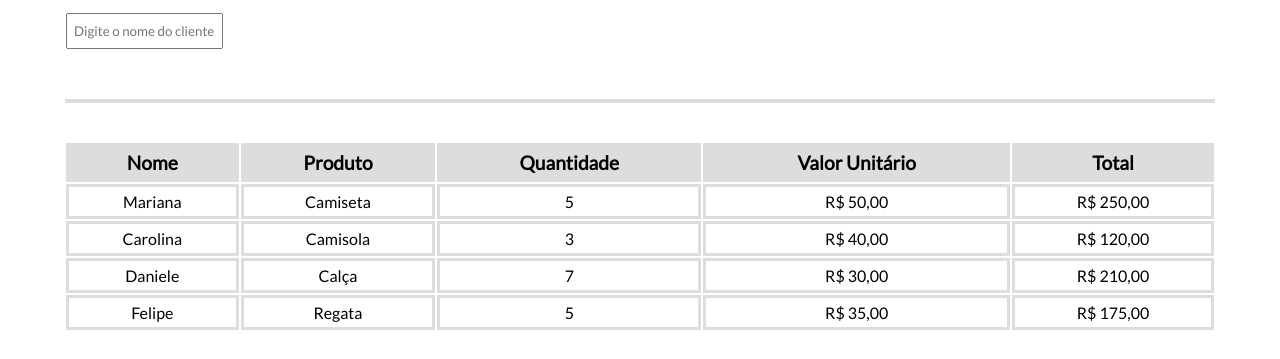
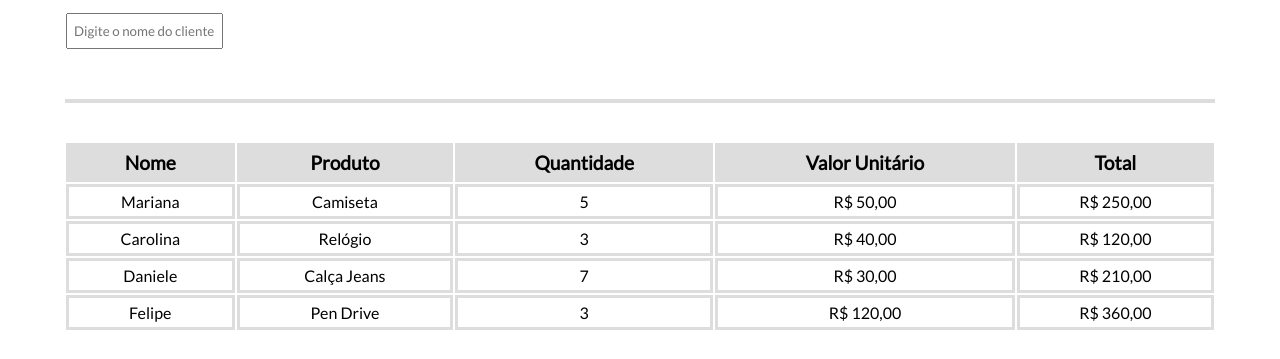
Before and after one commit to SbgVit0r/ProjetoLuyra, a plain HTML site: page index.html in a window 1280 px wide. Shown: the part 239-598 px from the top of the page. Drawn offline with Linux system fonts and the light colour scheme.

Commit message:
More items

```diff
--- a/index.html
+++ b/index.html
@@ -37,7 +37,7 @@
         </tr>
         <tr class="cliente">
             <td class="info-nome">Carolina</td>
-            <td class="info-produto">Camisola</td>
+            <td class="info-produto">Relógio</td>
             <td class="info-qtd">3</td>
             <td class="info-valor">40</td>
             <td class="info-total"></td>
@@ -45,7 +45,7 @@
         </tr>
         <tr class="cliente">
             <td class="info-nome">Daniele</td>
-            <td class="info-produto">Calça</td>
+            <td class="info-produto">Calça Jeans</td>
             <td class="info-qtd">7</td>
             <td class="info-valor">30</td>
             <td class="info-total"></td>
@@ -53,9 +53,9 @@
         </tr>
         <tr class="cliente">
             <td class="info-nome">Felipe</td>
-            <td class="info-produto">Regata </td>
-            <td class="info-qtd">5</td>
-            <td class="info-valor">35</td>
+            <td class="info-produto">Pen Drive</td>
+            <td class="info-qtd">3</td>
+            <td class="info-valor">120</td>
             <td class="info-total"></td>
         </tr>
     </table>
@@ -85,7 +85,7 @@
                     <label class="texto-campo" for="nome">Produto:</label><br>
                     <select class="selecionador" name="nome" id="produto" placeholder="Selecione">
                         <option value="Calça">Calça</option>
-                        <option value="Camiseta">Camiseta</option>
+                        <option value="Pen Drive">Pen Drive</option>
                         <option value="Televisão">Televisão</option>
                         <option value="Relógio">Relógio</option>
                     </select>
```
